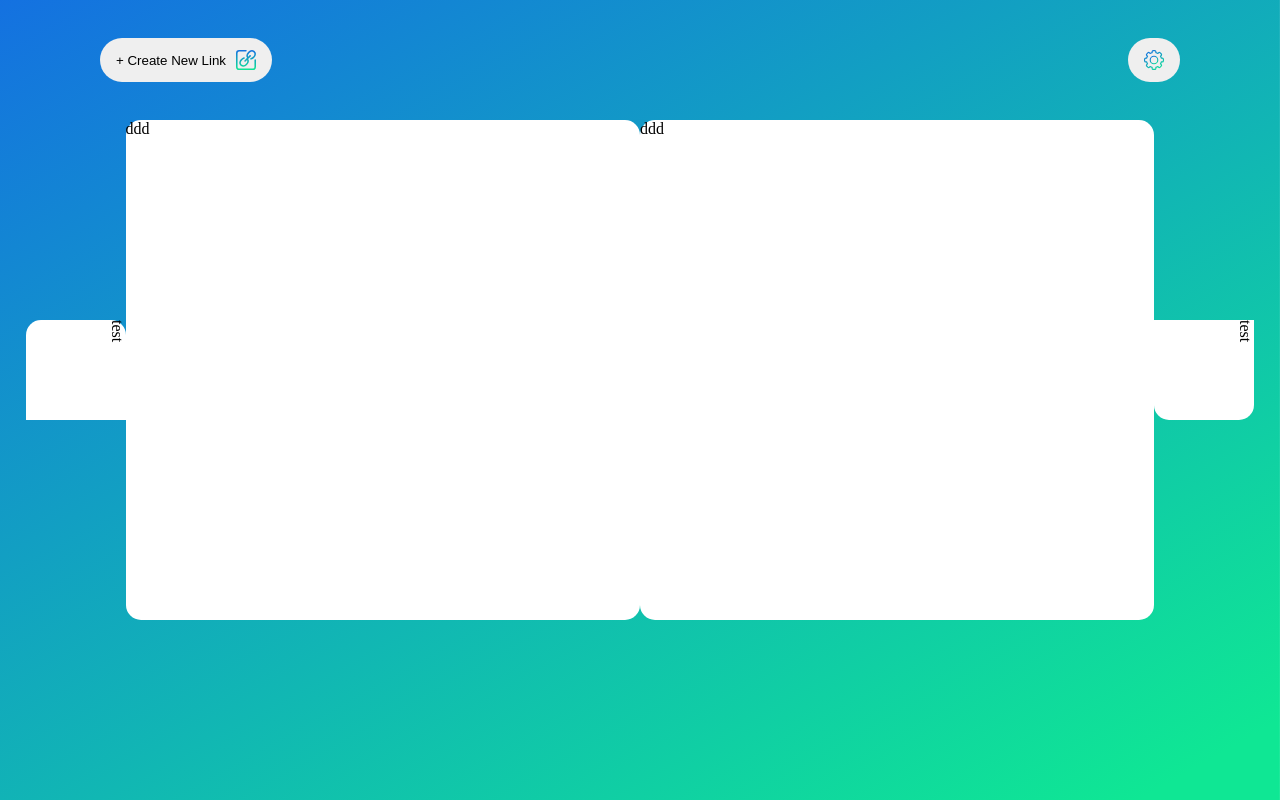
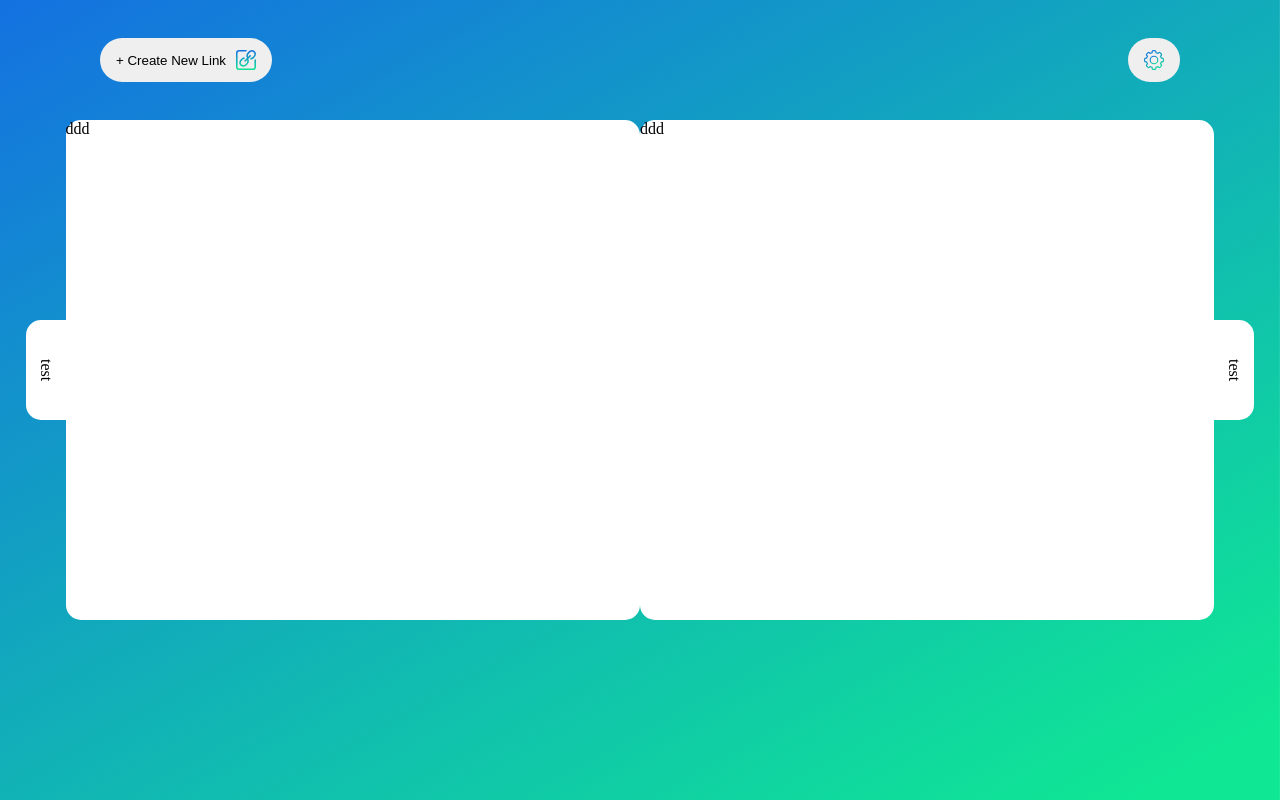
Before and after one commit to Awais-Practice/url-shortner-landing-page, a plain HTML site: page index.html in a window 1280 px wide. Drawn offline with nearby package versions, Linux system fonts and the light colour scheme; files that its build step writes are made by us from their sources.

Commit message:
fixed button rotation

```diff
--- a/assets/scss/style.scss
+++ b/assets/scss/style.scss
@@ -63,9 +63,12 @@ body {
           height: 100px;
           align-self: center;
           background-color: #ffff;
-          width: 100px;
+          width: 40px;
           border-radius: 15px 0px 0px 15px;
-          transform: rotate(90deg);
+          writing-mode: vertical-rl;
+          display: flex;
+          align-items: center;
+          justify-content: center;
         }
         .collapseChart-map {
           border-radius: 0px 15px 15px 0px !important;
```
